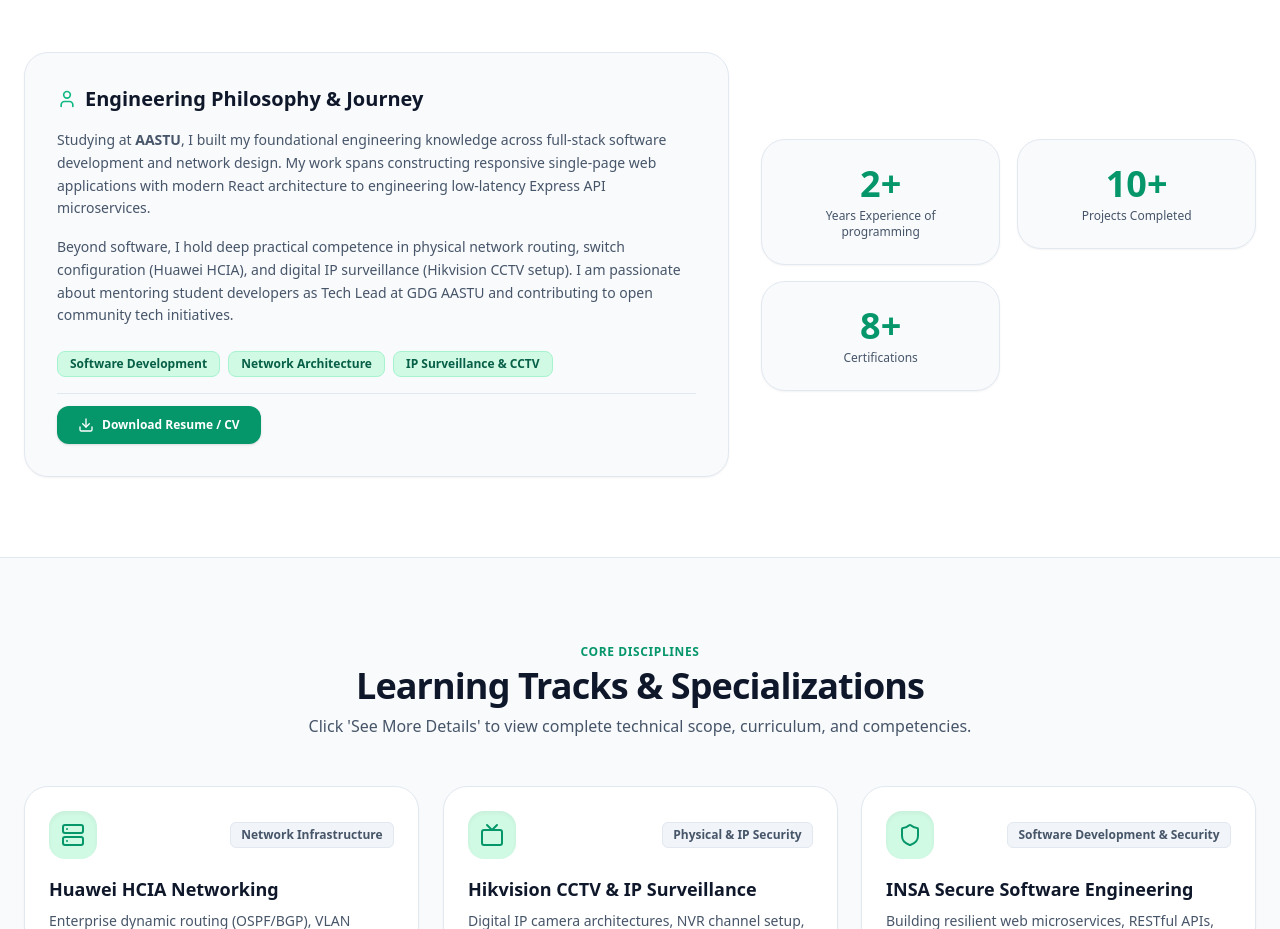
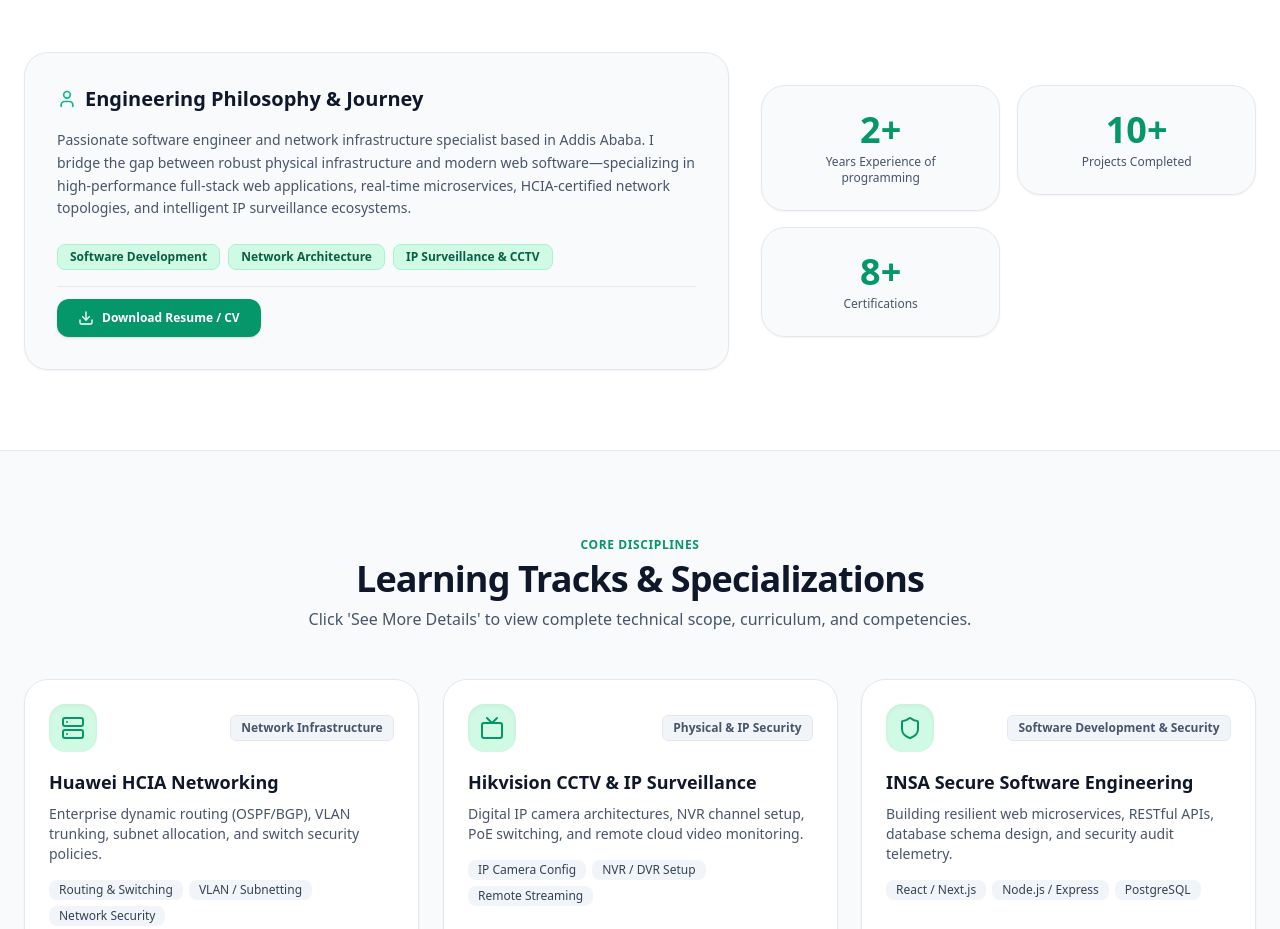
Before and after one commit to TOT8894/My-Portfolio, a React (Vite) app in the folder Frontend/: page / in a window 1280 px wide. Shown: the part 900-1829 px from the top of the page. Built offline with nearby package versions, Linux system fonts and the light colour scheme; no server answers.

Commit message:
feat(portfolio): update about section content and presentation

```diff
--- a/Frontend/src/components/portfolio/About.jsx
+++ b/Frontend/src/components/portfolio/About.jsx
@@ -35,11 +35,8 @@
                   <User className="w-5 h-5 text-emerald-500" />
                   Engineering Philosophy & Journey
                 </h3>
-                <p className="text-slate-600 dark:text-neutral-300 text-sm leading-relaxed">
-                  Studying at <strong>{profile.institution ? profile.institution.split('(')[1]?.replace(')', '') || profile.institution : 'AASTU'}</strong>, I built my foundational engineering knowledge across full-stack software development and network design. My work spans constructing responsive single-page web applications with modern React architecture to engineering low-latency Express API microservices.
-                </p>
-                <p className="text-slate-600 dark:text-neutral-300 text-sm leading-relaxed">
-                  Beyond software, I hold deep practical competence in physical network routing, switch configuration (Huawei HCIA), and digital IP surveillance (Hikvision CCTV setup). I am passionate about mentoring student developers as Tech Lead at GDG AASTU and contributing to open community tech initiatives.
+                <p className="text-slate-600 dark:text-neutral-300 text-sm leading-relaxed whitespace-pre-wrap">
+                  {profile.aboutBio || `Studying at ${profile.institution || 'AASTU'}, I built my foundational engineering knowledge across full-stack software development and network infrastructure.`}
                 </p>
 
                 <div className="pt-2 flex flex-wrap gap-2">
```
